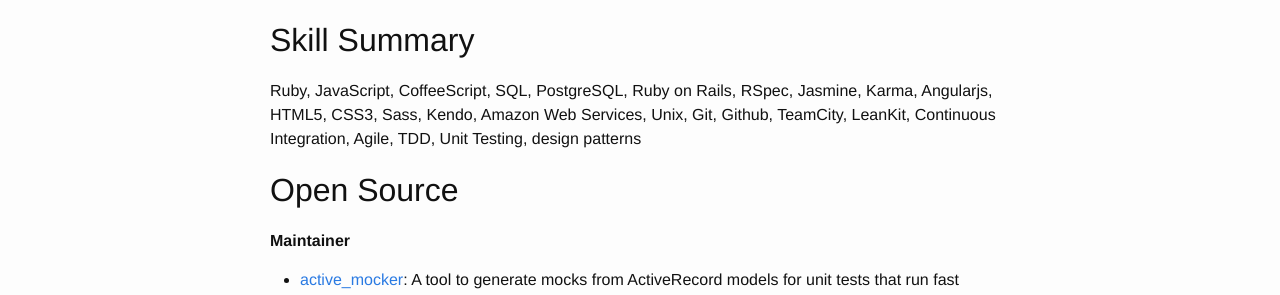
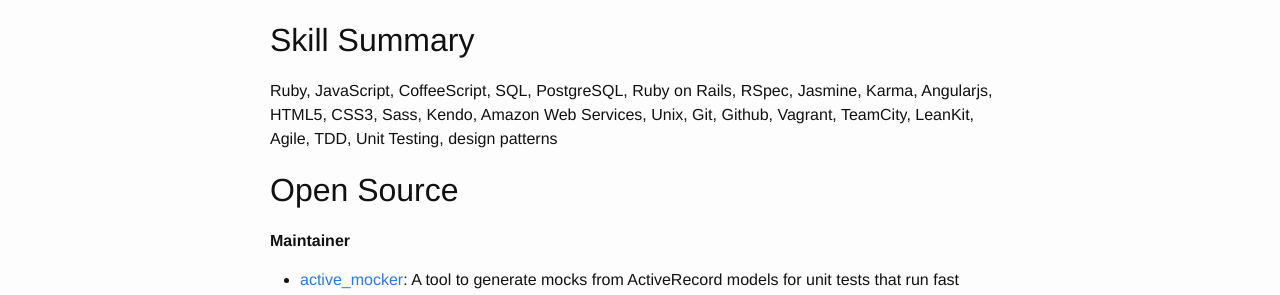
Before and after one commit to zeisler/zeisler.github.io, a Jekyll site: the page built from resume/index.md, in a window 1280 px wide. Shown: the part 154-449 px from the top of the page. Built offline with Jekyll 4.4.1, drawn with Linux system fonts in a browser that asks for light colours.

Commit message:
update resume

```diff
--- a/resume/index.md
+++ b/resume/index.md
@@ -10,7 +10,7 @@
 
 # Skill Summary
 
-Ruby, JavaScript, CoffeeScript, SQL, PostgreSQL, Ruby on Rails, RSpec, Jasmine, Karma, Angularjs, HTML5, CSS3, Sass, Kendo, Amazon Web Services, Unix, Git, Github, TeamCity, LeanKit, Continuous Integration, Agile, TDD, Unit Testing, design patterns
+Ruby, JavaScript, CoffeeScript, SQL, PostgreSQL, Ruby on Rails, RSpec, Jasmine, Karma, Angularjs, HTML5, CSS3, Sass, Kendo, Amazon Web Services, Unix, Git, Github, Vagrant, TeamCity, LeanKit, Agile, TDD, Unit Testing, design patterns
 
 # Open Source
 **Maintainer**
```
